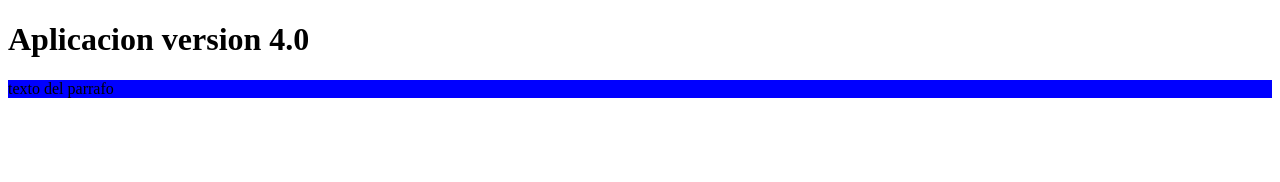
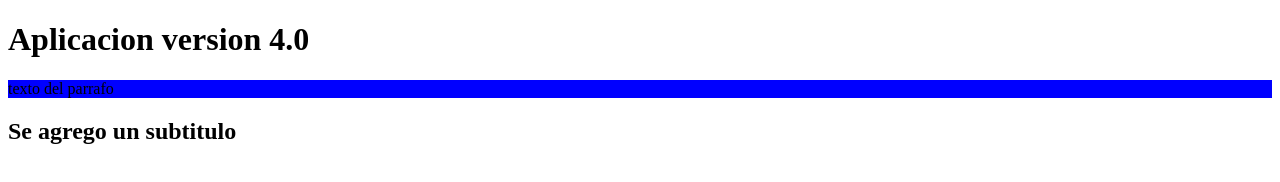
Before and after one commit to mrtequino/invie, a plain HTML site: page archivo.html in a window 1280 px wide. Drawn offline with Linux system fonts and the light colour scheme.

Commit message:
subtitulo agregado

```diff
--- a/archivo.html
+++ b/archivo.html
@@ -11,5 +11,6 @@
 <body>
     <h1>Aplicacion version 4.0</h1>
     <p>texto del parrafo</p>
+    <h2>Se agrego un subtitulo</h2>
 </body>
 </html>
```
